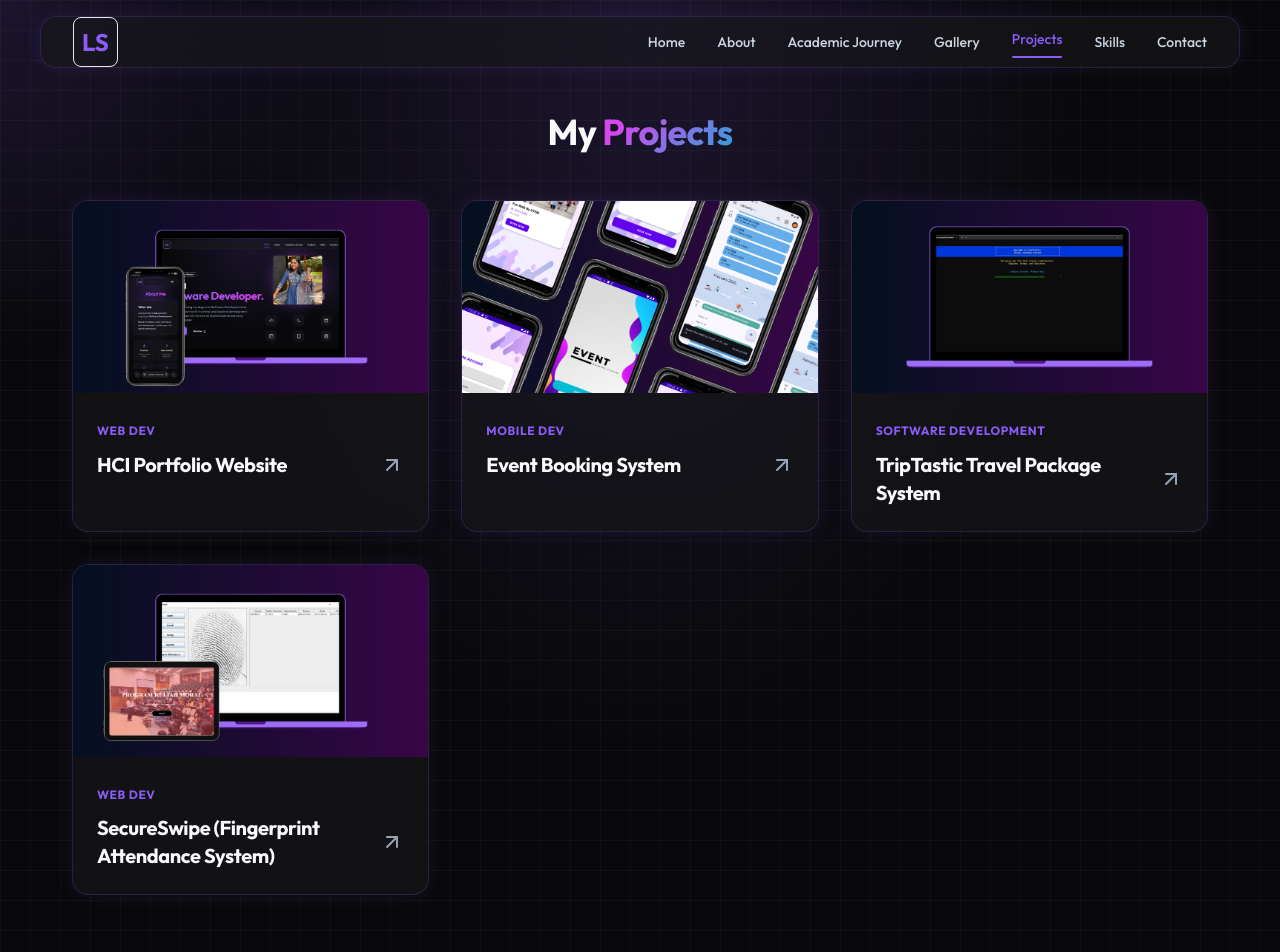
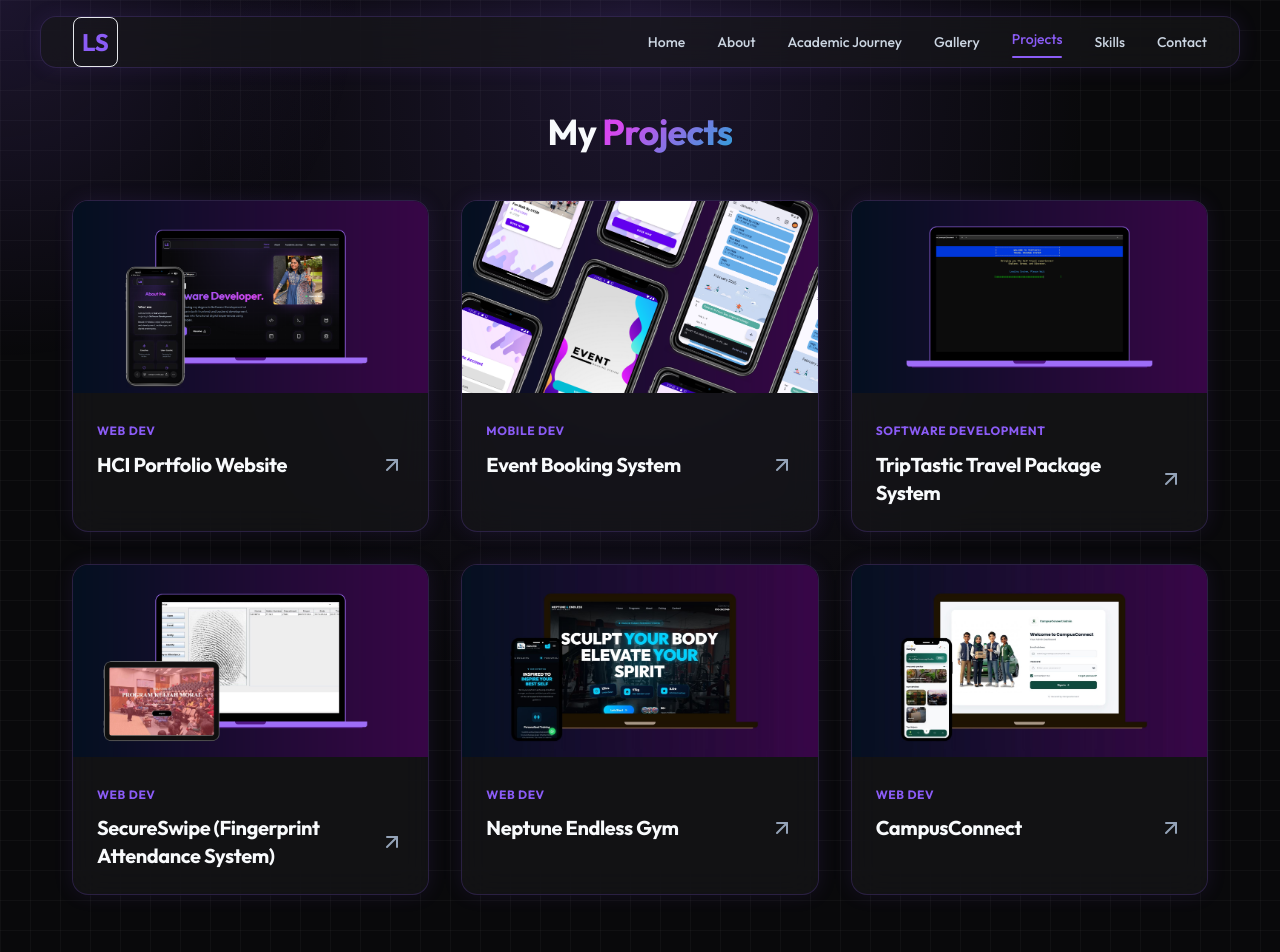
Before and after one commit to Lavanyaa7s/Portfolio, a React (Vite) app: page /projects in a window 1280 px wide. Shown: the top 952 px of the page. Built offline with nearby package versions, Linux system fonts and the light colour scheme.

Commit message:
Add Neptune Endless Gym and CampusConnect projects

```diff
--- a/src/pages/ProjectDetails.jsx
+++ b/src/pages/ProjectDetails.jsx
@@ -7,6 +7,8 @@ import tourDemo from '../assets/tourdemo.mp4';
 import hciPreview from '../assets/Portfolio.png';
 import tourismPreview from '../assets/projects/tour cover.png';
 import secureSwipePreview from '../assets/projects/fingerprint.png';
+import neptuneGymPreview from '../assets/projects/Neptune Gym.jpg';
+import campusConnectPreview from '../assets/projects/CampusConnect.jpg';
 
 const ProjectDetails = () => {
     const { id } = useParams();
@@ -38,6 +40,19 @@ const ProjectDetails = () => {
             tech: ['HTML/CSS/JS', 'Python', 'Django', 'MySQL', 'Biometric Integration'],
             image: secureSwipePreview,
             video: fingerprintDemo
+        },
+        5: {
+            title: 'Neptune Endless Gym',
+            description: "A modern web application built for fitness enthusiasts and gym members. Neptune Endless Gym features interactive exercise catalogs, workout tracking concepts, and a sleek, energetic interface designed to motivate users on their fitness journey. Developed with a focus on responsive UI/UX and seamless performance across all devices.",
+            tech: ['React', 'Web Dev', 'Responsive UI/UX', 'Vercel'],
+            image: neptuneGymPreview,
+            link: 'https://neptune-endless-gym.vercel.app'
+        },
+        6: {
+            title: 'CampusConnect',
+            description: "A centralized digital platform designed to bridge communication and networking gaps among university students. CampusConnect enables peer-to-peer collaboration, campus event sharing, academic discussions, and resource exchange in a secure student-focused environment.",
+            tech: ['Web Dev', 'Frontend Dev', 'UI/UX Design'],
+            image: campusConnectPreview
         }
     };
 
--- a/src/pages/Projects.jsx
+++ b/src/pages/Projects.jsx
@@ -6,6 +6,8 @@ import hciPortfolioImg from '../assets/projects/hci-portfolio.png';
 import mobileAppImg from '../assets/projects/mobile-app.png';
 import tourismImg from '../assets/projects/tour cover.png';
 import fingerprintImg from '../assets/projects/fingerprint.png';
+import neptuneGymImg from '../assets/projects/Neptune Gym.jpg';
+import campusConnectImg from '../assets/projects/CampusConnect.jpg';
 
 const Projects = () => {
     const projects = [
@@ -13,6 +15,8 @@ const Projects = () => {
         { id: 2, title: 'Event Booking System', category: 'Mobile Dev', image: mobileAppImg },
         { id: 3, title: 'TripTastic Travel Package System', category: 'Software Development', image: tourismImg },
         { id: 4, title: 'SecureSwipe (Fingerprint Attendance System)', category: 'Web Dev', image: fingerprintImg },
+        { id: 5, title: 'Neptune Endless Gym', category: 'Web Dev', image: neptuneGymImg },
+        { id: 6, title: 'CampusConnect', category: 'Web Dev', image: campusConnectImg },
     ];
 
     return (
```
Also changed, not shown: src/assets/projects/CampusConnect.jpg (added), src/assets/projects/Neptune Gym.jpg (added).
